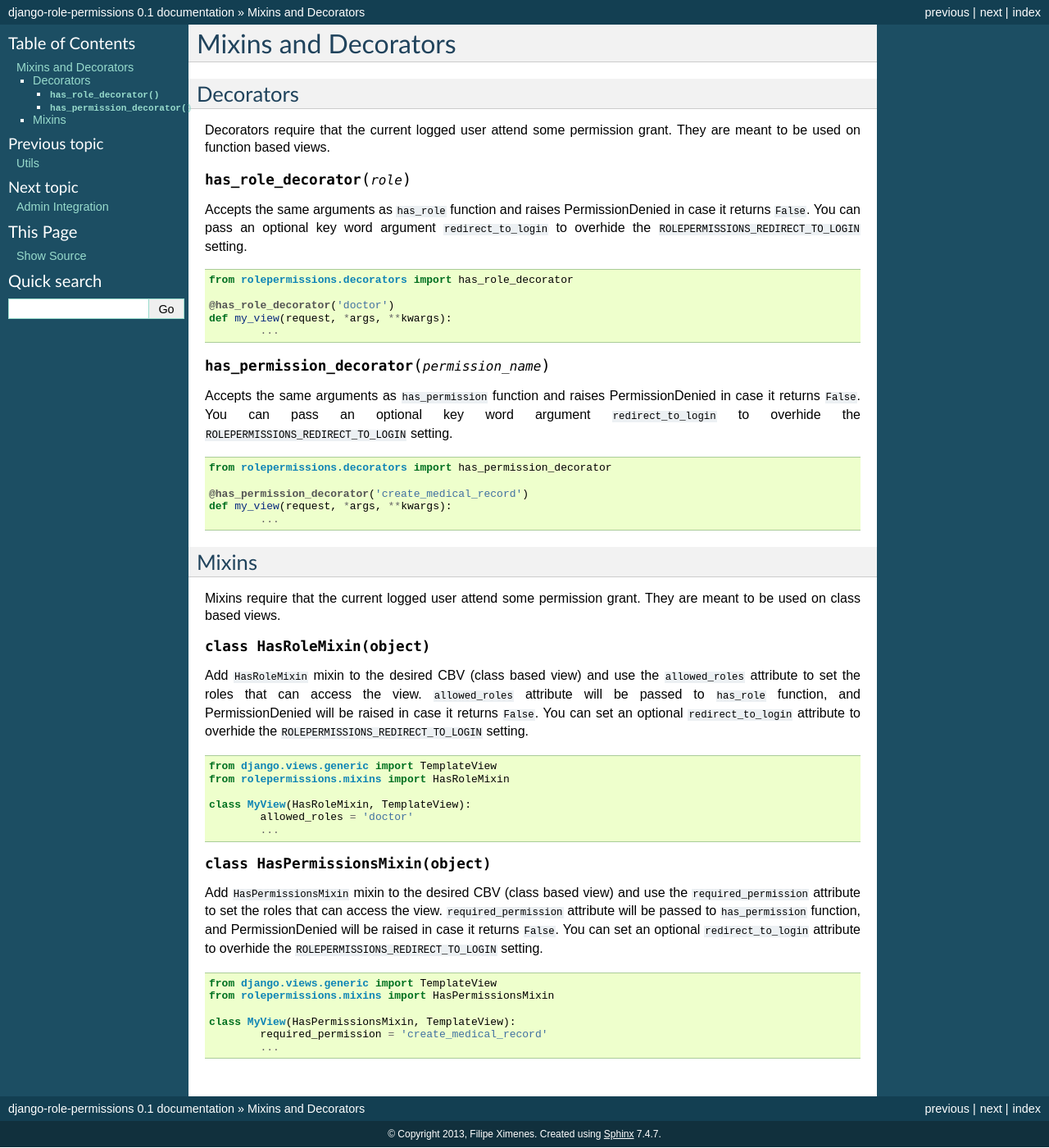
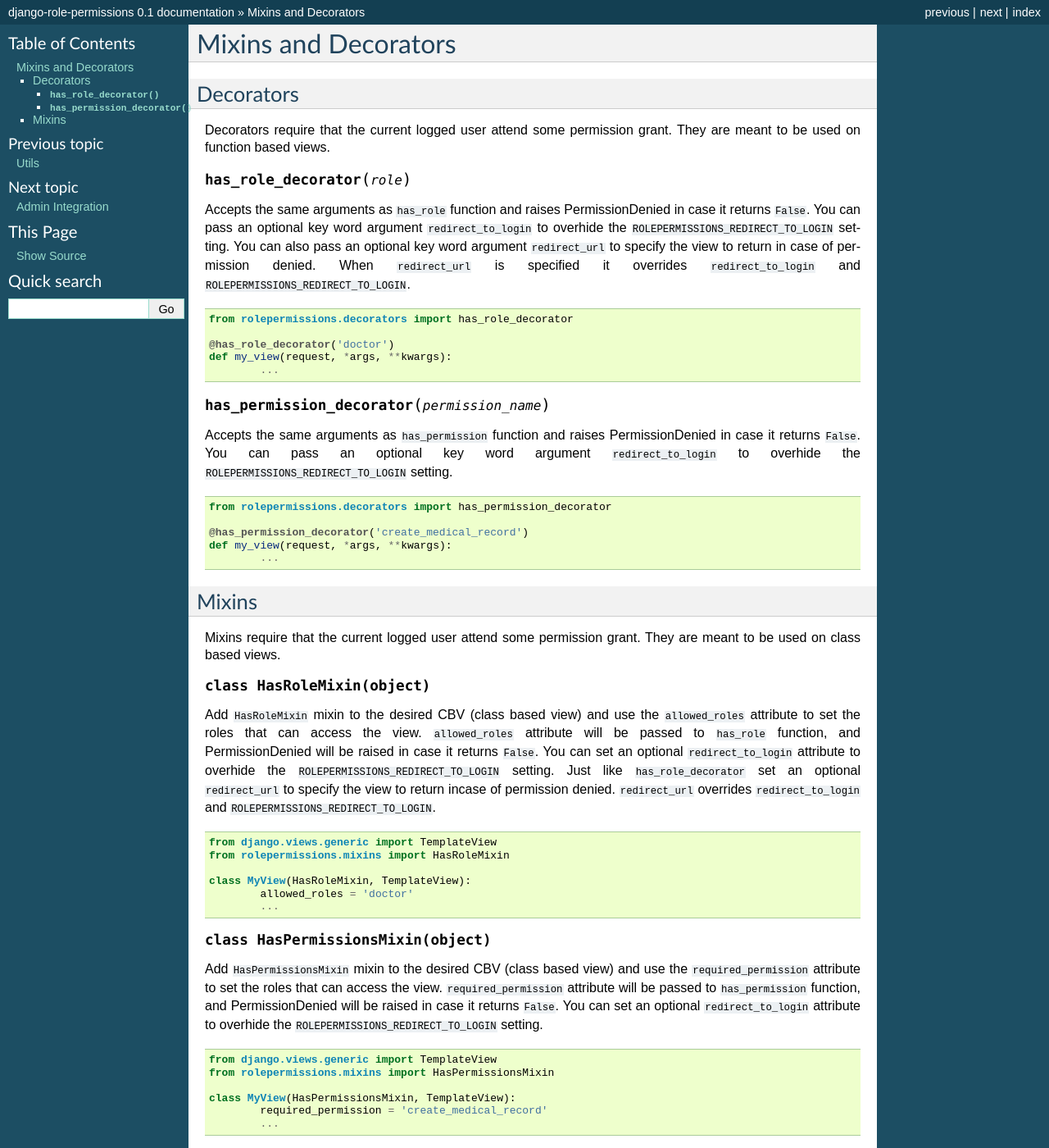
Before and after one commit to vintasoftware/django-role-permissions, a Sphinx documentation site: the page built from docs/views_utils.rst, in a window 1280 px wide and 1400 px high. Shown: the whole window at 82% size. Built offline with Sphinx 7.4.7, drawn with Linux system fonts in a browser that asks for light colours.

Commit message:
Add documentation to graceful fails

```diff
--- a/docs/views_utils.rst
+++ b/docs/views_utils.rst
@@ -12,6 +12,8 @@ They are meant to be used on function based views.
 
 Accepts the same arguments as ``has_role`` function and raises PermissionDenied in case it returns ``False``.
 You can pass an optional key word argument ``redirect_to_login`` to overhide the ``ROLEPERMISSIONS_REDIRECT_TO_LOGIN`` setting.
+You can also pass an optional key word argument ``redirect_url`` to specify the view to return in case of permission denied.
+When ``redirect_url`` is specified it overrides ``redirect_to_login`` and ``ROLEPERMISSIONS_REDIRECT_TO_LOGIN``.
 
 .. code-block:: python
 
@@ -45,7 +47,8 @@ They are meant to be used on class based views.
 
 Add ``HasRoleMixin`` mixin to the desired CBV (class based view) and use the ``allowed_roles`` attribute to set the roles that can access the view.
 ``allowed_roles`` attribute will be passed to ``has_role`` function, and PermissionDenied will be raised in case it returns ``False``.
-You can set an optional ``redirect_to_login`` attribute to overhide the ``ROLEPERMISSIONS_REDIRECT_TO_LOGIN`` setting.
+You can set an optional ``redirect_to_login`` attribute to overhide the ``ROLEPERMISSIONS_REDIRECT_TO_LOGIN`` setting. Just like ``has_role_decorator`` set
+an optional ``redirect_url`` to specify the view to return incase of permission denied. ``redirect_url`` overrides ``redirect_to_login`` and ``ROLEPERMISSIONS_REDIRECT_TO_LOGIN``.
 
 
 .. code-block:: python
```
